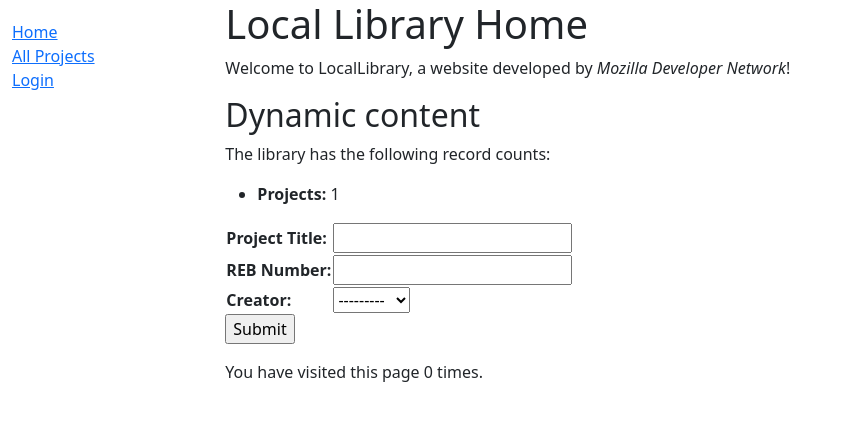
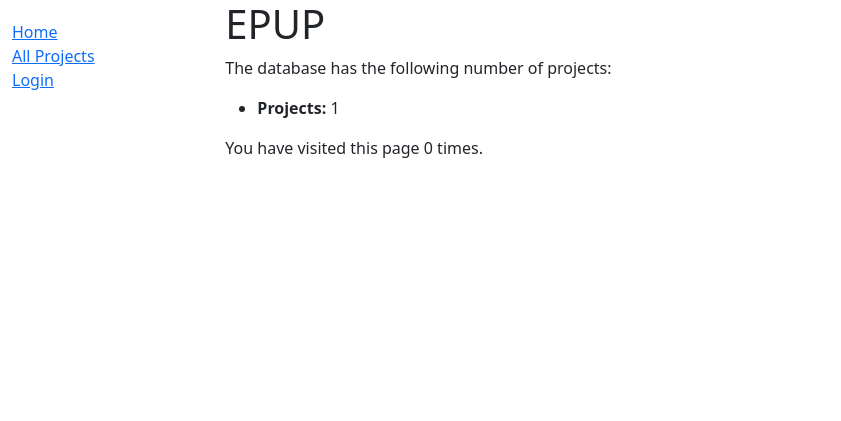
Before and after one commit to shlfung/epup, a Django app: page /projects/ in a window 1280 px wide. Shown: the top 421 px of the page, without its empty margins (0-841 px from the left). Run offline with Django 4.2, Linux system fonts and the light colour scheme; tables that the repository leaves empty hold one stand-in row (values such as "Sample post").

Commit message:
Cleaned up the home page

```diff
--- a/projects/templates/index.html
+++ b/projects/templates/index.html
@@ -1,28 +1,15 @@
 {% extends "base_generic.html" %}
 
 {% block content %}
-  <h1>Local Library Home</h1>
-  <p>
-    Welcome to LocalLibrary, a website developed by
-    <em>Mozilla Developer Network</em>!
-  </p>
-  <h2>Dynamic content</h2>
-  <p>The library has the following record counts:</p>
+  <h1>EPUP</h1>
+
+
+  <p>The database has the following number of projects:</p>
   <ul>
     <li><strong>Projects:</strong> {{ num_projects }}</li>
   </ul>
 
   <p>
-    <form action="" method="post">
-      {% csrf_token %}
-      <table>
-        {{ form.as_table }}
-      </table>
-      <input type="submit" value="Submit" />
-    </form>
-  </p>
-
-  <p>
     You have visited this page {{ num_visits }} time{{ num_visits|pluralize }}.
   </p>
 {% endblock %}
```
